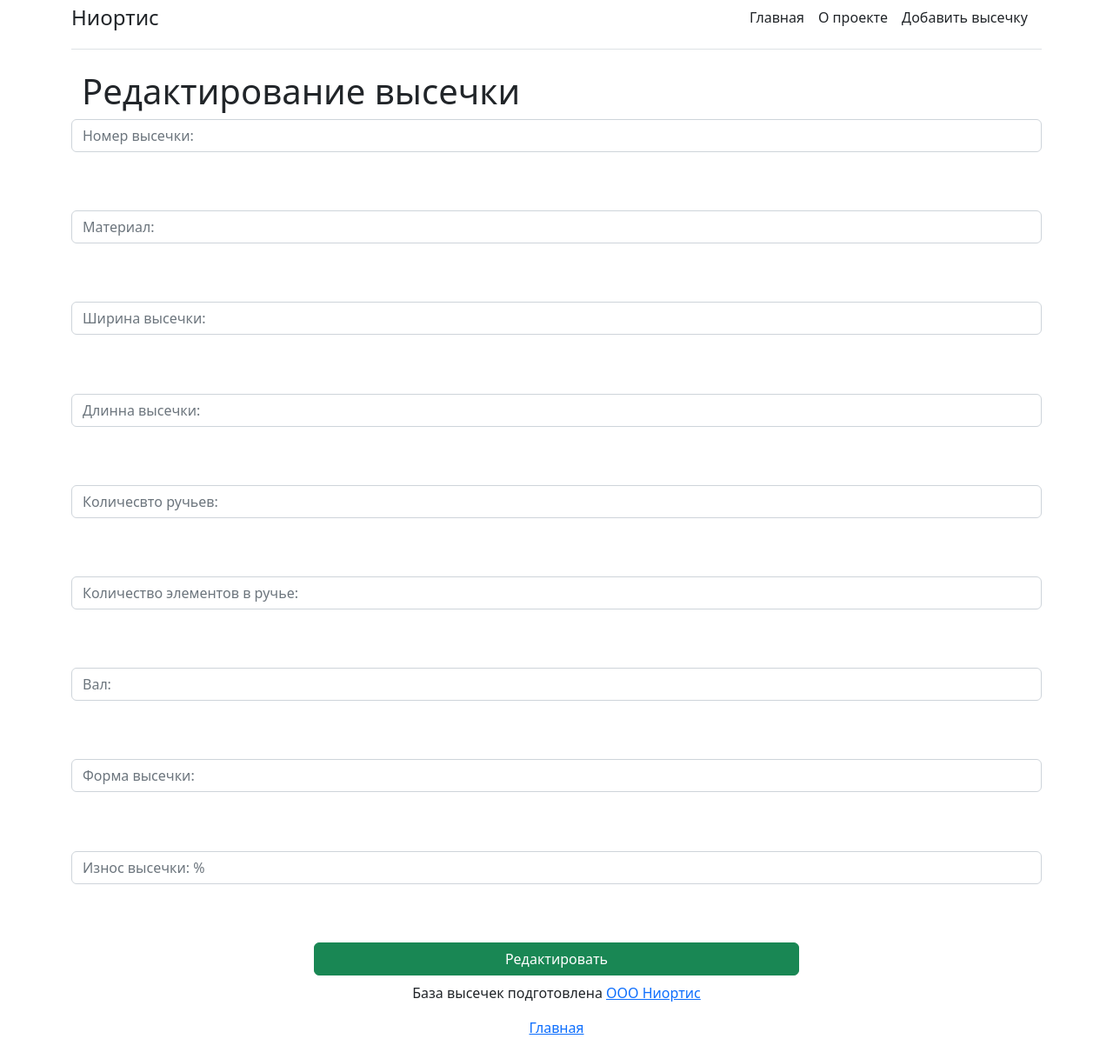
After one commit to Andrei-Hackevich/Shoponline, a Flask app: page /1/update in a window 1280 px wide. The commit adds this page. Shown: the whole page at 87% size. Run offline with Flask 2, Linux system fonts and the light colour scheme; data that the repository does not hold is empty.

Commit message:
Создал возможность редактирования высечек и оптимизировал шаблоны

```diff
--- a/app.py
+++ b/app.py
@@ -39,43 +39,50 @@ def plenka():
     visechki = Visechka.query.filter(Visechka.matherial == 'Пленка').all()
     return render_template('plenka.html', visechki=visechki)
 
-@app.route('/plenka/<int:id>')
-def plenka_detail(id):
+@app.route('/<int:id>')
+def detail(id):
     visechka = Visechka.query.get(id)
-    return render_template('plenka_detail.html', visechka=visechka)
+    return render_template('detail.html', visechka=visechka)
 
-@app.route('/plenka/<int:id>/delete')
-def plenka_delete(id):
+@app.route('/<int:id>/delete')
+def delete(id):
     visechka = Visechka.query.get_or_404(id)
 
     try:
         db.session.delete(visechka)
         db.session.commit()
-        return redirect('/plenka')
+        return redirect('/')
     except:
         return "При удалении возникла ошибка"
+
+@app.route('/<int:id>/update', methods=['POST', 'GET'])
+def update(id):
+    visechka = Visechka.query.get(id)
+    if request.method == 'POST':
+        visechka.visechka_no = request.form['visechka_no']
+        visechka.matherial = request.form['matherial']
+        visechka.wide = request.form['wide']
+        visechka.length = request.form['length']
+        visechka.size = str(visechka.wide) + 'x' + str(visechka.length)
+        visechka.streams = request.form['streams']
+        visechka.el_in_streams = request.form['el_in_streams']
+        visechka.shaft = request.form['shaft']
+        visechka.form = request.form['form']
+        visechka.iznos = request.form['iznos']
+
+        try:
+            db.session.commit()
+            return redirect('/')
+        except:
+            return 'При добавлении записи возникла ощибка'
+    else:
+        visechka = Visechka.query.get(id)
+        return render_template('update.html', visechka=visechka)
 
 @app.route('/bumaga')
 def bumaga():
     visechki = Visechka.query.filter(Visechka.matherial == 'Бумага').all()
     return render_template('bumaga.html', visechki=visechki)
-
-@app.route('/bumaga/<int:id>')
-def bumaga_detail(id):
-    visechka = Visechka.query.get(id)
-    return render_template('bumaga_detail.html', visechka=visechka)
-
-@app.route('/bumaga/<int:id>/delete')
-def bumaga_delete(id):
-    visechka = Visechka.query.get_or_404(id)
-
-    try:
-        db.session.delete(visechka)
-        db.session.commit()
-        return redirect('/bumaga')
-    except:
-        return "При удалении возникла ошибка"
-
 
 @app.route('/create', methods=['POST', 'GET'])
 def create():
--- a/templates/bumaga.html
+++ b/templates/bumaga.html
@@ -25,7 +25,7 @@
                                         <li><h5>Ручьев - {{ el.streams }}</h5></li>
                                         <li><h5>Элементов в ручье - {{ el.el_in_streams }}</h5></li>
                                     </ul>
-                                    <a class="w-100 btn btn-lg btn-primary" href="/bumaga/{{ el.id }}">Детально</a>
+                                    <a class="w-100 btn btn-lg btn-primary" href="/{{ el.id }}">Детально</a>
                                 </div>
                             </div>
                         </div>
--- a/templates/plenka_detail.html
+++ b/templates/detail.html
@@ -15,8 +15,8 @@
         <h2>Элементов в ручье:    {{ visechka.el_in_streams }} шт.</h2>
         <h2>Вал:    {{ visechka.shaft }}</h2>
         <h2>Износ высечки:    {{ visechka.iznos }}%</h2>
-        <a class="btn btn-danger">Редактировать</a>
-        <a class="btn btn-warning" href="/plenka/{{ visechka.id }}/delete">Удалить</a>
+        <a class="btn btn-danger" href="/{{ visechka.id }}/update">Редактировать</a>
+        <a class="btn btn-warning" href="/{{ visechka.id }}/delete">Удалить</a>
     </div>
 </div>
 {% endblock %}
--- a/templates/plenka.html
+++ b/templates/plenka.html
@@ -25,7 +25,7 @@
                                         <li><h5>Ручьев - {{ el.streams }}</h5></li>
                                         <li><h5>Элементов в ручье - {{ el.el_in_streams }}</h5></li>
                                     </ul>
-                                    <a class="w-100 btn btn-lg btn-primary" href="/plenka/{{ el.id }}">Детально</a>
+                                    <a class="w-100 btn btn-lg btn-primary" href="/{{ el.id }}">Детально</a>
                                 </div>
                             </div>
                         </div>
--- /dev/null
+++ b/templates/update.html
@@ -0,0 +1,27 @@
+{% extends 'base.html' %}
+
+
+{% block title %}
+    <title>Редактирование высечки</title>
+{% endblock %}
+
+
+{% block body %}
+    <div class="container">
+        <h1>Редактирование высечки</h1>
+    </div>
+    <form method="post">
+        <input type="text" name="visechka_no" id="visechka_no" class="container form-control" placeholder="Номер высечки: {{ visechka.visechka_no }}"><br>
+        <input type="text" name="matherial" id="matherial" class="container form-control" placeholder="Материал: {{ visechka.matherial }}"><br>
+        <input type="number" name="wide" id="wide" class="container form-control" placeholder="Ширина высечки: {{ visechka.wide }}"><br>
+        <input type="number" name="length" id="length" class="container form-control" placeholder="Длинна высечки: {{ visechka.length }}"><br>
+        <input type="number" name="streams" id="streams" class="container form-control" placeholder="Количесвто ручьев: {{ visechka.streams }}"><br>
+        <input type="number" name="el_in_streams" id="el_in_streams" class="container form-control" placeholder="Количество элементов в ручье: {{ visechka.el_in_streams }}"><br>
+        <input type="number" name="shaft" id="shaft" class="container form-control" placeholder="Вал: {{ visechka.shaft }}"><br>
+        <input type="text" name="form" id="form" class="container form-control" placeholder="Форма высечки: {{ visechka.form }}"><br>
+        <input type="number" name="iznos" id="iznos" class="container form-control" placeholder="Износ высечки: {{ visechka.iznos }}%"><br>
+        <div class="d-grid gap-2 col-6 mx-auto">
+            <input type="submit" class="btn btn-success" value="Редактировать">
+        </div>
+    </form>
+{% endblock %}
```
Also changed, not shown: templates/bumaga_detail.html (deleted, +0 -22 lines).
